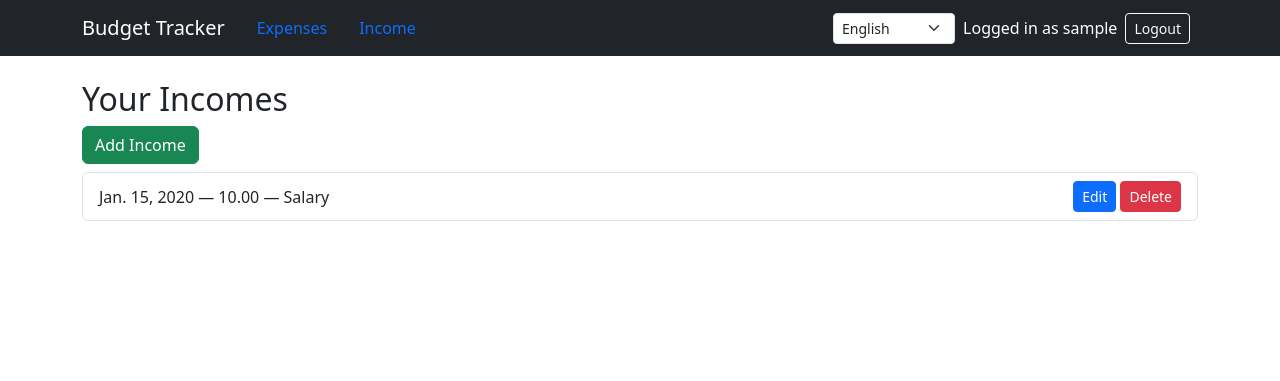
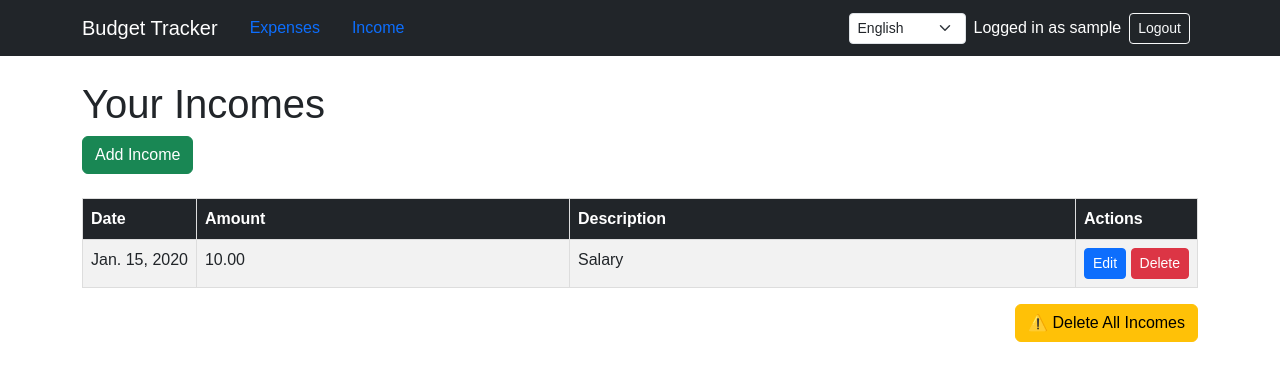
Before and after one commit to Artem-Reshetovskyi/Expense_Tracker, a Django app: page /expenses/incomes/ in a window 1280 px wide. Shown: the top 381 px of the page. Run offline with Django 5.2, Linux system fonts and the light colour scheme; a user stored in the database is signed in; tables that the repository leaves empty hold one stand-in row (values such as "Sample post").

Commit message:
add button 'Delete All Icomes'

```diff
--- a/expenses/templates/expenses/expense_list.html
+++ b/expenses/templates/expenses/expense_list.html
@@ -57,7 +57,7 @@
                 <th>{% trans "Category" %}</th>
                 <th>{% trans "Name" %}</th>
                 <th>{% trans "Amount" %}</th>
-                <th style="width: 1%; white-space: nowrap;">{% trans "Actions" %}</th> <!-- Додаємо стиль -->
+                <th style="width: 1%; white-space: nowrap;">{% trans "Actions" %}</th>
             </tr>
         </thead>
         <tbody>
@@ -67,7 +67,7 @@
                     <td>{{ expense.get_category_display }}</td>
                     <td>{{ expense.name }}</td>
                     <td>{{ expense.amount }}</td>
-                    <td style="text-align: right; white-space: nowrap;"> <!-- Додаємо стиль -->
+                    <td style="text-align: right; white-space: nowrap;">
                         <!-- Кнопки для редагування та видалення витрати -->
                         <div style="display: flex; gap: 10px; justify-content: flex-end; align-items: center;">
                             <a href="{% url 'edit_expense' expense.id %}" class="btn btn-primary btn-sm">✏️ {% trans "Edit" %}</a>
--- a/expenses/templates/incomes/income_list.html
+++ b/expenses/templates/incomes/income_list.html
@@ -1,21 +1,46 @@
 {% extends 'base.html' %}
+{% load static %}
 {% load i18n %}
 
 {% block content %}
-<h2>{% trans "Your Incomes" %}</h2>
+<link rel="stylesheet" href="{% static 'css/style.css' %}">
+<h1>{% trans "Your Incomes" %}</h1>
 <a class="btn btn-success mb-2" href="{% url 'income_create' %}">{% trans "Add Income" %}</a>
 
-<ul class="list-group">
+<div class="table-responsive mt-3">
+    <table class="table table-striped table-hover">
+        <thead class="table-dark">
+            <tr>
+                <th style="width: 1%; white-space: nowrap;">{% trans "Date" %}</th>
+                <th>{% trans "Amount" %}</th>
+                <th>{% trans "Description" %}</th>
+                <th style="width: 1%; white-space: nowrap;">{% trans "Actions" %}</th>
+            </tr>
+        </thead>
+        <tbody>
             {% for income in incomes %}
-        <li class="list-group-item d-flex justify-content-between align-items-center">
-            {{ income.date }} — {{ income.amount }} — {{ income.get_description_display }}
+                <tr>
+                    <td style="text-align: right; white-space: nowrap;">{{ income.date }}</td>
+                    <td>{{ income.amount }}</td>
+                    <td>{{ income.get_description_display }}</td>
+                    <td style="text-align: right; white-space: nowrap;">
                         <span>
                             <a class="btn btn-sm btn-primary" href="{% url 'income_edit' income.pk %}">{% trans "Edit" %}</a>
                             <a class="btn btn-sm btn-danger" href="{% url 'income_delete' income.pk %}">{% trans "Delete" %}</a>
                         </span>
-        </li>
+                    </td>
+                </tr>
             {% empty %}
                 <li class="list-group-item">{% trans "No incomes yet." %}</li>
             {% endfor %}
-</ul>
+        </tbody>
+    </table>
+</div>
+
+<!-- Кнопка для видалення всіх доходів -->
+<div class="d-flex justify-content-end mb-3">
+    <a href="{% url 'delete_all_incomes' %}" class="btn btn-warning">
+        ⚠️ {% trans "Delete All Incomes" %}
+    </a>
+</div>
 {% endblock %}
--- a/expenses/urls.py
+++ b/expenses/urls.py
@@ -11,4 +11,6 @@
     path("incomes/create/", views.income_create, name="income_create"),
     path("incomes/edit/<int:pk>/", views.income_edit, name="income_edit"),
     path("incomes/delete/<int:pk>/", views.income_delete, name="income_delete"),
+    path("incomes/delete_all/", views.delete_all_incomes, name="delete_all_incomes"),
+    #path("incomes/<int:pk>/", views.income_detail, name="income_detail"),
 ]
--- a/expenses/views.py
+++ b/expenses/views.py
@@ -122,3 +122,10 @@
         income.delete()
         return redirect("income_list")
     return render(request, "incomes/income_confirm_delete.html", {"income": income})
+
+@login_required
+def delete_all_incomes(request):
+    if request.method == "POST":
+        Income.objects.all().delete()
+        return redirect("income_list")
+    return render(request, "incomes/delete_all_incomes.html")
```
Also changed, not shown: expenses/templates/incomes/delete_all_incomes.html (added, +14 -0 lines), expenses/templates/incomes/income_form.html (+11 -19 lines). Lines whose indentation alone changed are shown as unchanged.
